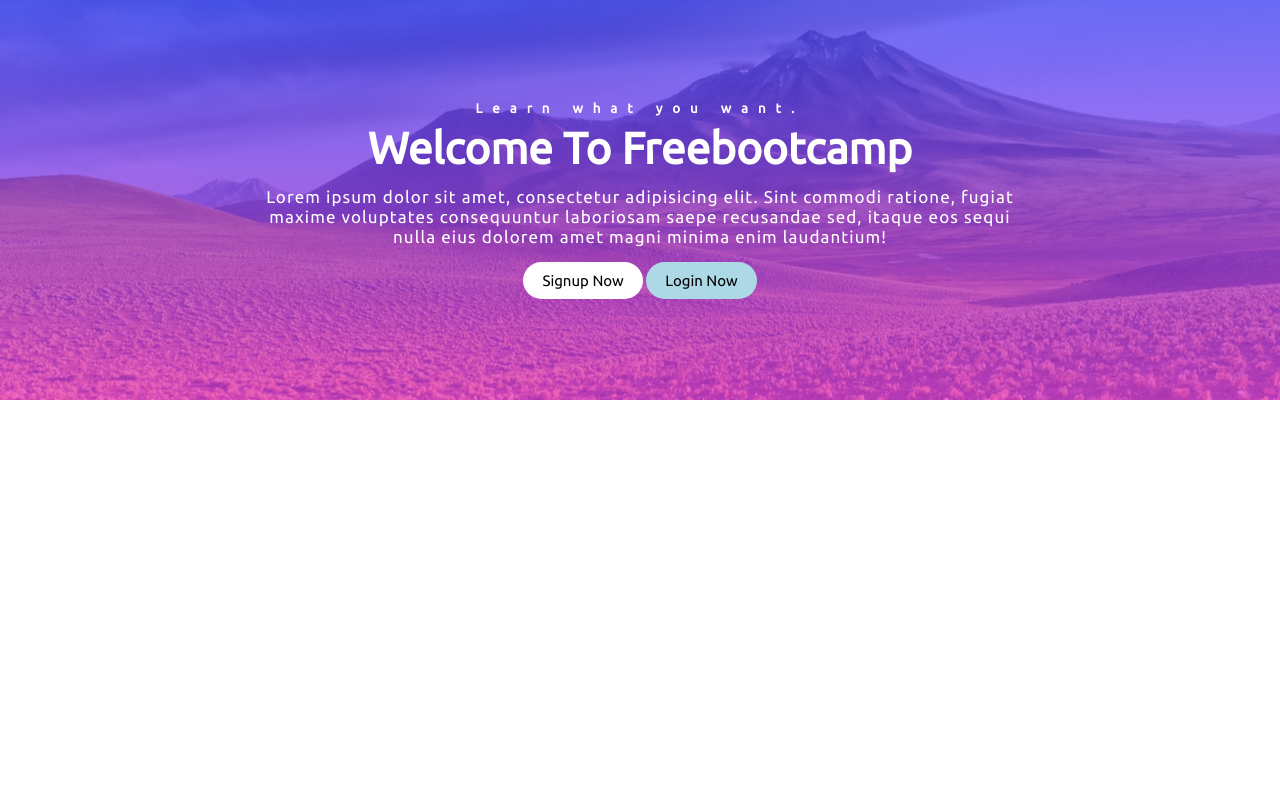
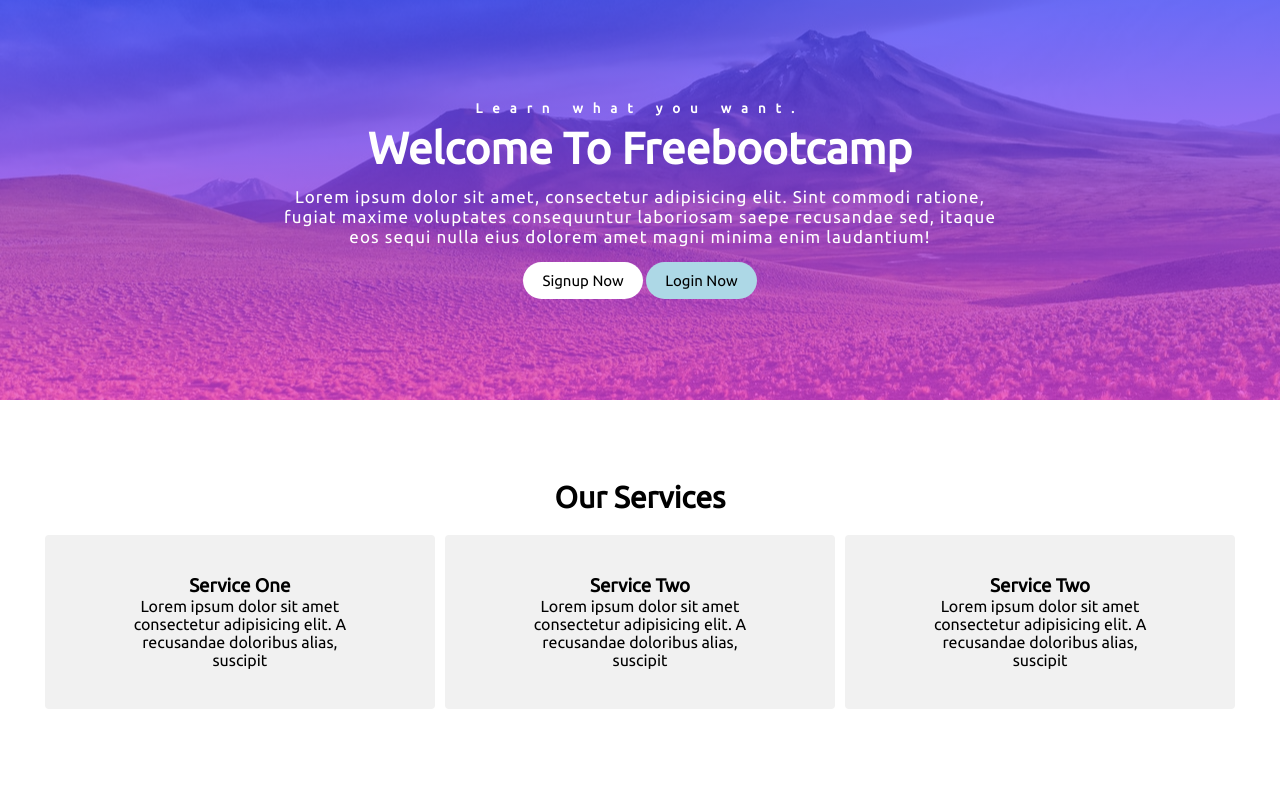
Before and after one commit to ShourovRoy/webdesign-bootcamp, a plain HTML site: page public/index.html in a window 1280 px wide. Drawn offline with Linux system fonts and the light colour scheme.

Commit message:
Day 7 complete

```diff
--- a/css/index.css
+++ b/css/index.css
@@ -3,6 +3,16 @@
     padding: 0;
     box-sizing: border-box;
     font-family: 'Ubuntu', sans-serif;
+}
+
+.center{
+    text-align: center;
+}
+.left{
+    text-align: left;
+}
+.right{
+    text-align: right;
 }
 
 .hero_section{
@@ -16,6 +26,11 @@
     align-items: center;
 }
 .container{
+    width: 93%;
+    margin: auto;
+}
+
+.row{
     text-align: center;
     color: white;
 }
@@ -68,3 +83,47 @@
     background-color: lightblue;
     color: black;
 }
+
+
+/* our service css */
+.our_service{
+    padding: 80px 0;
+}
+
+.service_title{
+    font-size: 30px;
+    font-weight: bold;
+    text-transform: capitalize;
+}
+
+
+.service_option_box{
+    padding: 20px 0;
+    display: flex;
+    justify-content: space-between;
+}
+
+.option_one{
+    background: rgb(241, 241, 241);
+    padding: 40px 85px;
+    border-radius: 4px;
+}
+
+.option_two{
+    background: rgb(241, 241, 241);
+    padding: 40px 85px;
+    margin: 0 10px;
+    border-radius: 4px;
+}
+
+.option_three{
+    background: rgb(241, 241, 241);
+    padding: 40px 85px;
+    border-radius: 4px;
+}
+
+
+.hover_shadow:hover{
+    background: white;
+    box-shadow: 0 1px 6px 0 rgb(32 33 36 / 28%);
+}
--- a/public/index.html
+++ b/public/index.html
@@ -16,8 +16,10 @@
 
 </head>
 <body>
+    <!-- Hero section -->
     <section class="hero_section">
         <div class="container">
+            <div class="row">
                 <h5 class="sub_heading">Learn what you want.</h5>
                 <h1 class="heading">Welcome To Freebootcamp</h1>
                 <p class="lead hero_lead">
@@ -28,6 +30,40 @@
                     <a class="btn btn_secondary" href="#">Login Now</a>
                 </div>
             </div>
+        </div>
+    </section>
+
+    <!-- Our service -->
+    <section class="our_service">
+        <div class="container">
+            <h2 class="center service_title ">Our Services</h2>
+
+            <!-- Service options -->
+            <div class="service_option_box center">
+                <!-- Web design service -->
+                <div class="option_one hover_shadow">
+                    <h3>Service One</h3>
+                    <p>
+                        Lorem ipsum dolor sit amet consectetur adipisicing elit. A recusandae doloribus alias, suscipit
+                    </p>
+                </div>
+                <!-- Web develovment service -->
+                <div class="option_two hover_shadow">
+                    <h3>Service Two</h3>
+                    <p>
+                        Lorem ipsum dolor sit amet consectetur adipisicing elit. A recusandae doloribus alias, suscipit
+                    </p>
+                </div>
+                <!-- Fullstack service -->
+                <div class="option_three hover_shadow">
+                    <h3>Service Two</h3>
+                    <p>
+                        Lorem ipsum dolor sit amet consectetur adipisicing elit. A recusandae doloribus alias, suscipit
+                    </p>
+                </div>
+            </div>
+
+        </div>
     </section>
 </body>
 </html>
```
Lines whose indentation alone changed are shown as unchanged.
